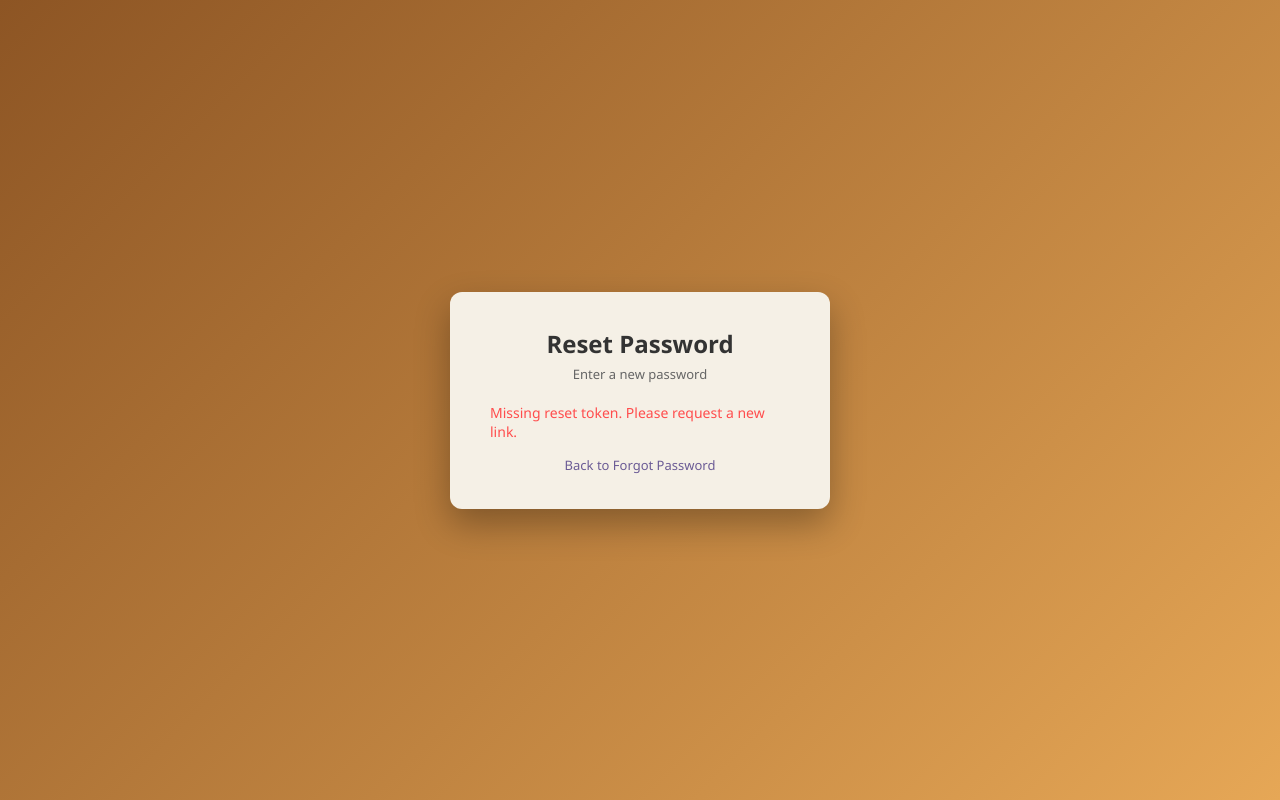
After one commit to AnanyaTulaskar1/UNIBITES, a PHP site: page /reset_password.php in a window 1280 px wide. The commit adds this page. Run offline with PHP 8.4, Linux system fonts and the light colour scheme.

Commit message:
forget password and sending reset link

```diff
--- a/login.php
+++ b/login.php
@@ -48,6 +48,10 @@ session_start();
         </form>
 
 
+        <p class="login-link">
+            <a href="forgot_password.php">Forgot password?</a>
+        </p>
+
         <p class="footer-text">
             © 2026 UniBites
         </p>
--- /dev/null
+++ b/reset_password.php
@@ -0,0 +1,121 @@
+<?php
+session_start();
+require "config/db.php";
+
+$token = trim($_GET['token'] ?? $_POST['token'] ?? '');
+
+if ($_SERVER['REQUEST_METHOD'] === 'POST') {
+    $password = $_POST['password'] ?? '';
+    $confirm = $_POST['confirm_password'] ?? '';
+
+    if ($token === '') {
+        $_SESSION['error'] = "Invalid or missing token";
+        header("Location: forgot_password.php");
+        exit();
+    }
+
+    if ($password === '' || $confirm === '') {
+        $_SESSION['error'] = "Please enter and confirm your new password";
+        header("Location: reset_password.php?token=" . urlencode($token));
+        exit();
+    }
+
+    if ($password !== $confirm) {
+        $_SESSION['error'] = "Passwords do not match";
+        header("Location: reset_password.php?token=" . urlencode($token));
+        exit();
+    }
+
+    $stmt = mysqli_prepare($conn, "SELECT user_id, expires_at FROM user_tokens WHERE token = ? LIMIT 1");
+    if (!$stmt) {
+        $_SESSION['error'] = "Something went wrong. Please try again.";
+        header("Location: forgot_password.php");
+        exit();
+    }
+    mysqli_stmt_bind_param($stmt, "s", $token);
+    mysqli_stmt_execute($stmt);
+    $result = mysqli_stmt_get_result($stmt);
+
+    if (!$result || mysqli_num_rows($result) !== 1) {
+        $_SESSION['error'] = "Reset link is invalid or expired";
+        header("Location: forgot_password.php");
+        exit();
+    }
+
+    $row = mysqli_fetch_assoc($result);
+    $userId = (int) $row['user_id'];
+    $expiresAt = $row['expires_at'];
+
+    if (strtotime($expiresAt) < time()) {
+        $del = mysqli_prepare($conn, "DELETE FROM user_tokens WHERE token = ?");
+        if ($del) {
+            mysqli_stmt_bind_param($del, "s", $token);
+            mysqli_stmt_execute($del);
+            mysqli_stmt_close($del);
+        }
+        $_SESSION['error'] = "Reset link is expired";
+        header("Location: forgot_password.php");
+        exit();
+    }
+
+    $hashed = password_hash($password, PASSWORD_DEFAULT);
+
+    $upd = mysqli_prepare($conn, "UPDATE users SET password = ? WHERE id = ?");
+    if ($upd) {
+        mysqli_stmt_bind_param($upd, "si", $hashed, $userId);
+        mysqli_stmt_execute($upd);
+        mysqli_stmt_close($upd);
+    }
+
+    $delAll = mysqli_prepare($conn, "DELETE FROM user_tokens WHERE user_id = ?");
+    if ($delAll) {
+        mysqli_stmt_bind_param($delAll, "i", $userId);
+        mysqli_stmt_execute($delAll);
+        mysqli_stmt_close($delAll);
+    }
+
+    $_SESSION['success'] = "Password updated successfully. Please login.";
+    header("Location: login.php");
+    exit();
+}
+?>
+<!DOCTYPE html>
+<html lang="en">
+<head>
+    <meta charset="UTF-8">
+    <title>UniBites | Reset Password</title>
+    <link rel="stylesheet" href="assets/style.css">
+</head>
+<body class="signup-body">
+
+<div class="signup-container">
+    <h2>Reset Password</h2>
+    <p class="signup-sub">Enter a new password</p>
+
+    <?php
+        if (isset($_SESSION['error'])) {
+            echo "<p class='error-msg'>".$_SESSION['error']."</p>";
+            unset($_SESSION['error']);
+        }
+
+        if ($token === '') {
+            echo "<p class='error-msg'>Missing reset token. Please request a new link.</p>";
+        }
+    ?>
+
+    <?php if ($token !== ''): ?>
+    <form method="POST" action="reset_password.php">
+        <input type="hidden" name="token" value="<?= htmlspecialchars($token) ?>">
+        <input type="password" name="password" placeholder="New Password" required>
+        <input type="password" name="confirm_password" placeholder="Confirm Password" required>
+        <button type="submit">Update Password</button>
+    </form>
+    <?php endif; ?>
+
+    <p class="login-link">
+        <a href="forgot_password.php">Back to Forgot Password</a>
+    </p>
+</div>
+
+</body>
+</html>
```
Also changed, not shown: forgot_password.php (added, +118 -0 lines), assets/home.css (deleted), assets/script.js (deleted).
